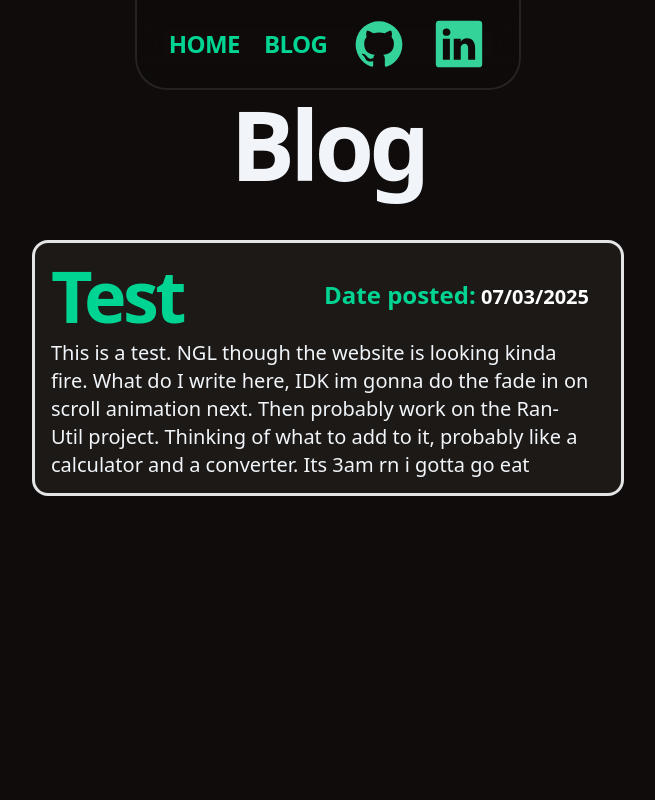
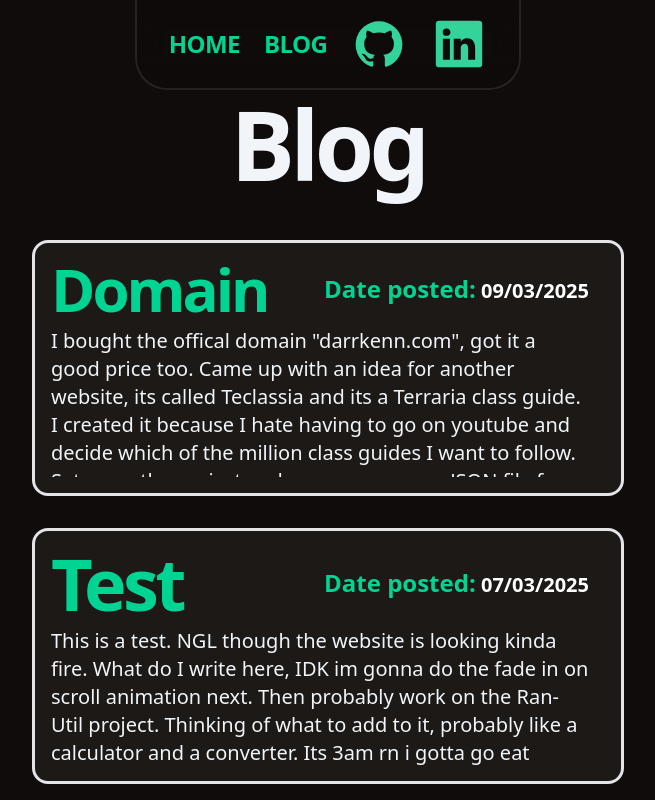
Before and after one commit to DarraghKennedy2008/MyWebsite, a Next.js app: page /blog in a window 1280 px wide. Shown: the whole page, without its empty margins (312-967 px from the left). Built offline with nearby package versions, Linux system fonts and the light colour scheme.

Commit message:
NewBlog and Icon

```diff
--- a/app/blog/page.tsx
+++ b/app/blog/page.tsx
@@ -4,8 +4,26 @@ return (
 <main className="flex justify-center items-center flex-col ">
 <h1 className="text-5xl sm:text-6xl md:text-7xl lg:text-8xl text-slate-100 font-bold tracking-tighter pt-24 pb-8">Blog</h1>
 
-        <div className="p-4 w-full max-w-6xl flex justify-center cursor-pointer">
-<div className="w-full lg:w-148 lg:h-64 border-3 border-zinc-200 rounded-2xl flex flex-col lg:flex-row p-4 bg-stone-900 hover:scale-105 transition-transform duration-300">
+{/*Domain!! */}
+<div className="p-4 w-full max-w-6xl flex justify-center">
+<div className="w-full lg:w-148 lg:h-64 border-3 border-zinc-200 rounded-2xl flex flex-col lg:flex-row p-4 bg-stone-900">
+    {/*Title and date postedddd*/}
+    <div className="flex flex-col w-full pr-0 lg:pr-4 overflow-auto">
+    <h1 className="text-3xl  md:text-4xl lg:text-6xl text-emerald-400 font-bold tracking-tighter mb-2 flex justify-between items-center ">Domain
+        <span className="text-right text-sm lg:text-2xl tracking-normal">Date posted:<span className="text-white text-[12px] md:text-xl lg:text-xl"> 09/03/2025</span></span></h1>
+
+    {/*Input whatever I wanna talk about*/}
+    <p className="text-lg sm:text-xl text-slate-100 lg: break-words">
+    I bought the offical domain "darrkenn.com", got it a good price too. Came up with an idea for another website, its called Teclassia and its a Terraria class guide. I created it because I hate having to go on youtube and decide which of the million class guides I want to follow. Setup up the project and was gonna use a JSON file for the classes/items/armour, but I realised that would just be unnecessary as its not that much data and could just be statically displayed. Got a good deal on a Intel Xeon and some more ram for my home-server probably gonna set it up with CasaOS or Ubuntu server. I&apos;ll be using:
+    <span className="text-sky-500 underline hover:text-green-500"><a href="https://jellyfin.org/" target="_blank"> Jellyfin</a></span>,<span className="text-sky-500 underline hover:text-green-500"><a href="https://www.photoprism.app/" target="_blank">PhotoPrism</a></span>,<span className="text-sky-500 underline hover:text-green-500"><a href="https://craftycontrol.com/" target="_blank">Crafty</a></span> and <span className="text-sky-500 underline hover:text-green-500"><a href="https://www.portainer.io/" target="_blank">Portainer</a></span>. I gotta snooze... Diary Signing Off🤓☝️!
+    </p>
+    </div>
+</div>
+</div>
+
+{/*TEST POST!! */}
+<div className="p-4 w-full max-w-6xl flex justify-center">
+<div className="w-full lg:w-148 lg:h-64 border-3 border-zinc-200 rounded-2xl flex flex-col lg:flex-row p-4 bg-stone-900">
     {/*Title and date postedddd*/}
     <div className="flex flex-col w-full pr-0 lg:pr-4 overflow-auto">
     <h1 className="text-4xl sm:text-5xl md:text-6xl lg:text-7xl text-emerald-400 font-bold tracking-tighter mb-2 flex justify-between items-center">Test
@@ -13,12 +31,14 @@ return (
 
     {/*Input whatever I wanna talk about*/}
     <p className="text-lg sm:text-xl text-slate-100 lg: break-words">
-        This is a test. NGL though the website is looking kinda fire. What do I write here, IDK im gonna do the fade in on scroll animation next. Then probably work on the Ran-Util project.
-        Thinking of what to add to it, probably like a calculator and a converter. Its 3am rn i gotta go eat something. Diary Signing Off🤓☝️!
+    This is a test. NGL though the website is looking kinda fire. What do I write here, IDK im gonna do the fade in on scroll animation next. Then probably work on the Ran-Util project.
+    Thinking of what to add to it, probably like a calculator and a converter. Its 3am rn i gotta go eat something. Diary Signing Off🤓☝️!
     </p>
     </div>
 </div>
 </div>
+
+
 </main>
 );
 }
--- a/app/layout.tsx
+++ b/app/layout.tsx
@@ -14,8 +14,8 @@ const geistMono = Geist_Mono({
 });
 
 export const metadata: Metadata = {
-  title: "darrkenn",
-  description: "My Website",
+  title: "darrkenn | Portfolio",
+  description: "This is my website",
 };
 
 export default function RootLayout({
--- a/components/Homepage/projects.tsx
+++ b/components/Homepage/projects.tsx
@@ -46,8 +46,8 @@ return (
             <div className="w-full lg:w-148 lg:h-64 border-3 border-zinc-200 rounded-2xl flex flex-col lg:flex-row p-4 bg-stone-900 hover:scale-105 transition-transform duration-300">
               {/*name and description of project */}
             <div className="flex flex-col w-full lg:w-2/3 pr-0 lg:pr-4">
-                <h1 className="text-4xl sm:text-5xl md:text-6xl lg:text-7xl text-emerald-400 font-bold tracking-tighter mb-2">Flashnote</h1>
-                <p className="text-lg sm:text-xl text-slate-100 lg:pb-8">Flash-card creation app built using Next.js/Prisma</p>
+                <h1 className="text-4xl sm:text-5xl md:text-6xl lg:text-7xl text-emerald-400 font-bold tracking-tighter mb-2">Teclassia</h1>
+                <p className="text-lg sm:text-xl text-slate-100 lg:pb-8">Simple Terraria class guide website built using Next.js</p>
                 {/*SVGS OF TECHNOLOGY USED */}
             </div>
               {/*Image of project */}
```
